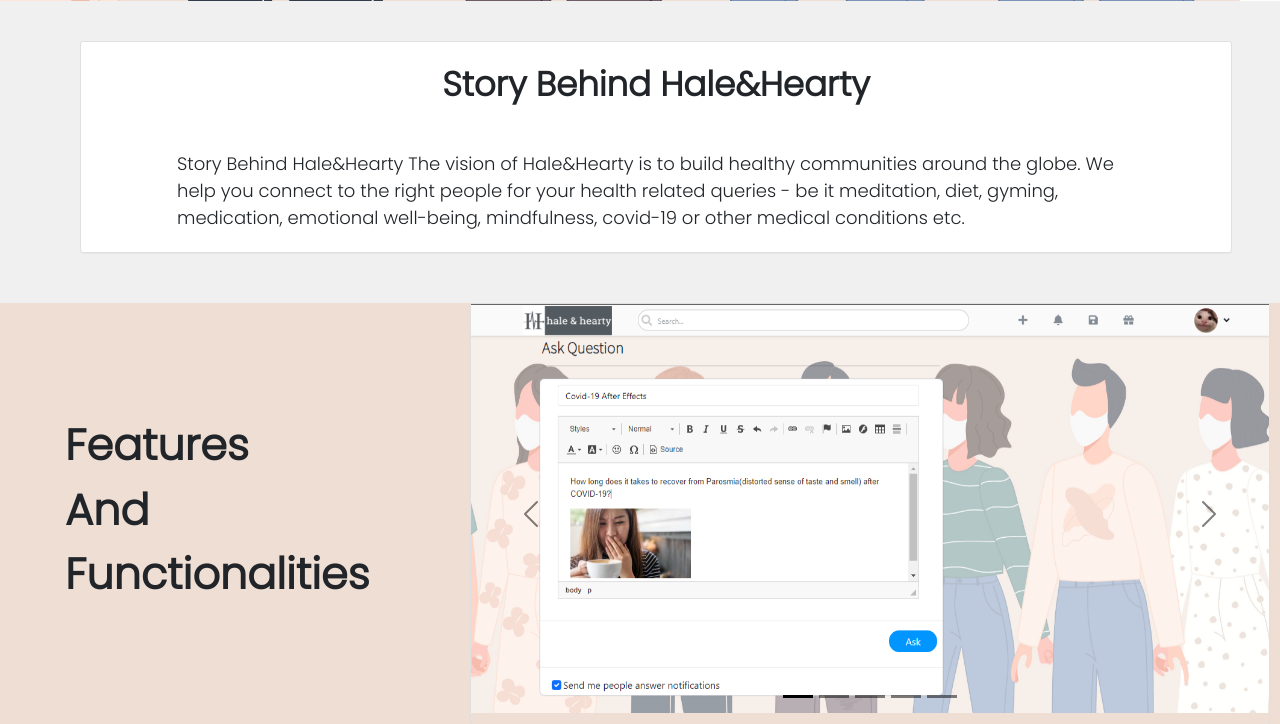
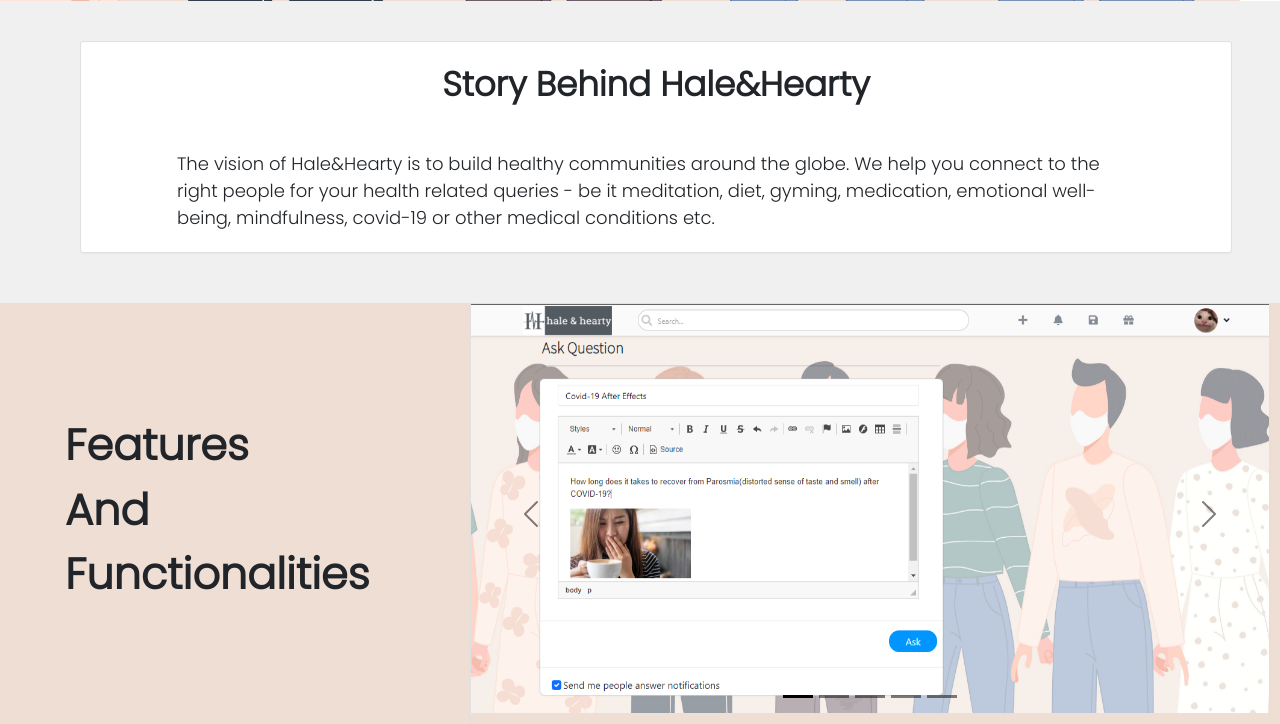
Before and after one commit to VarunLanjhara/HaleAndHearty, a Django app: page / in a window 1280 px wide. Shown: the part 1659-2383 px from the top of the page. Run offline with Django 3.2, Linux system fonts and the light colour scheme; some libraries are stand-ins or nearby versions.

Commit message:
Bugs Fixed

```diff
--- a/templates/about.html
+++ b/templates/about.html
@@ -152,7 +152,7 @@
     width:90%;height: auto;margin-left: 80px;
     margin-top: 40px;">
       <p style="font-size: 34px;text-align: center;font-weight: bold;margin-top: 17px;font-family: 'Poppins','Source Sans Pro','sans-serif';">Story Behind Hale&Hearty</p>
-      <p style="font-size: 18px;font-weight: 500;margin-top: 35px;font-family: 'Poppins','Source Sans Pro','sans-serif';padding: 5px 96px;">Story Behind Hale&Hearty The vision of Hale&Hearty is to build healthy communities around the globe.
+      <p style="font-size: 18px;font-weight: 500;margin-top: 35px;font-family: 'Poppins','Source Sans Pro','sans-serif';padding: 5px 96px;">The vision of Hale&Hearty is to build healthy communities around the globe.
         We help you connect to the right people for your health related queries - be it meditation, diet, gyming, medication, emotional well-being, mindfulness, covid-19 or other medical conditions etc.
         </p>
     </div>
--- a/templates/home.html
+++ b/templates/home.html
@@ -423,7 +423,7 @@
         width:90%;height: auto;margin-left: 80px;
         margin-top: 40px;">
           <p style="font-size: 34px;text-align: center;font-weight: bold;margin-top: 17px;font-family: 'Poppins','Source Sans Pro','sans-serif';">Story Behind Hale&Hearty</p>
-          <p style="font-size: 18px;font-weight: 500;margin-top: 35px;font-family: 'Poppins','Source Sans Pro','sans-serif';padding: 5px 96px;">Story Behind Hale&Hearty The vision of Hale&Hearty is to build healthy communities around the globe.
+          <p style="font-size: 18px;font-weight: 500;margin-top: 35px;font-family: 'Poppins','Source Sans Pro','sans-serif';padding: 5px 96px;">The vision of Hale&Hearty is to build healthy communities around the globe.
             We help you connect to the right people for your health related queries - be it meditation, diet, gyming, medication, emotional well-being, mindfulness, covid-19 or other medical conditions etc.
             </p>
         </div>
```
Also changed, not shown: db.sqlite3.
